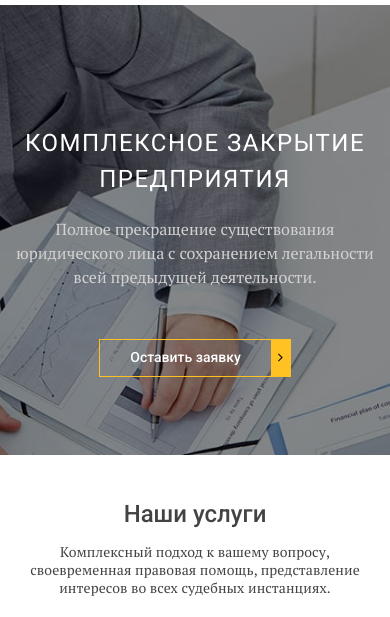
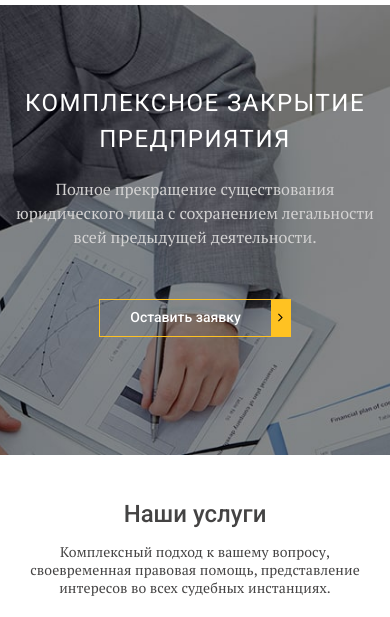
Before and after one commit to AlexRanger/AlexRanger.github.io, a plain HTML site: page portfolio-1/index.html in a window 390 px wide. Shown: the part 213-830 px from the top of the page. Drawn offline with nearby package versions, Linux system fonts and the light colour scheme; files whose address does not match are found by name.

Commit message:
new styles

```diff
--- a/portfolio-1/css/media.css
+++ b/portfolio-1/css/media.css
@@ -177,6 +177,9 @@
 }
 @media (max-width: 414px) {
 	.slider-title {
+		margin-top: -40px;
+	}
+	.slider-title {
 		font-size: 24px;
 	}
 	.slider-text {
```
Also changed, not shown: portfolio-1/index.html (indentation only), 1 other file.
